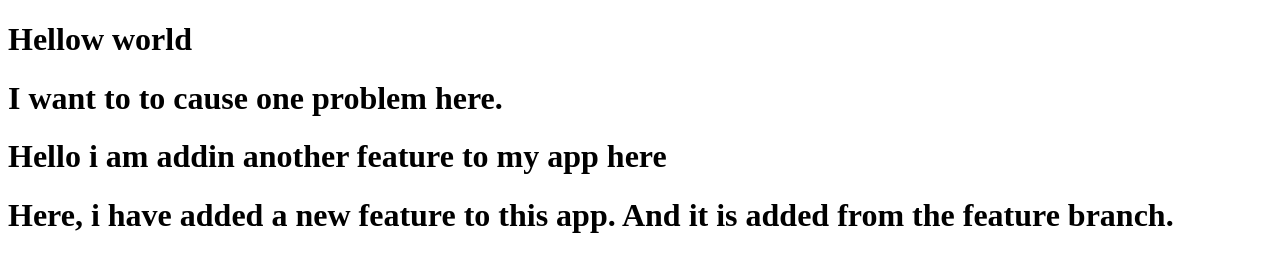
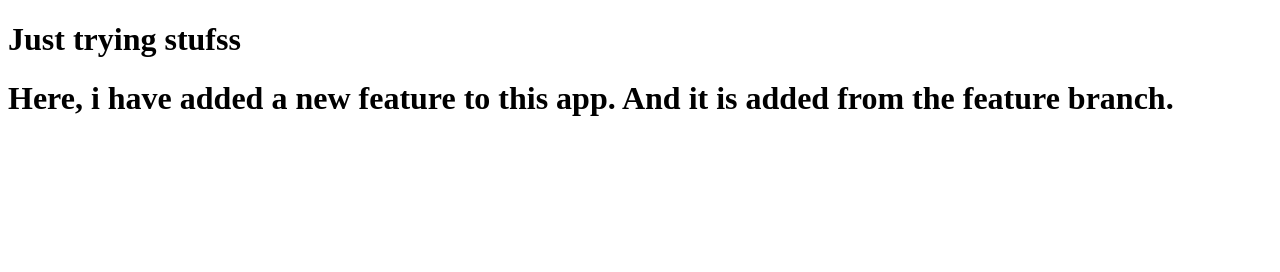
Before and after one commit to tescomatic/abroad, a plain HTML site: page index.html in a window 1280 px wide. Drawn offline with Linux system fonts and the light colour scheme.

Commit message:
Hello merge

```diff
--- a/index.html
+++ b/index.html
@@ -6,9 +6,10 @@
     <title>Document</title>
 </head>
 <body>
-    <h1>Hellow world</h1>
+    <h1>Just trying stufss</h1>
+    <!-- <h1>Hellow world</h1>
     <h1>I want to to cause one problem here.</h1>
-    <h1>Hello i am addin another feature to my app here</h1>
+    <h1>Hello i am addin another feature to my app here</h1> -->
     <h1>Here, i have added a new feature to this app. And it is added from the feature branch.</h1>
 </body>
 </html>
```
